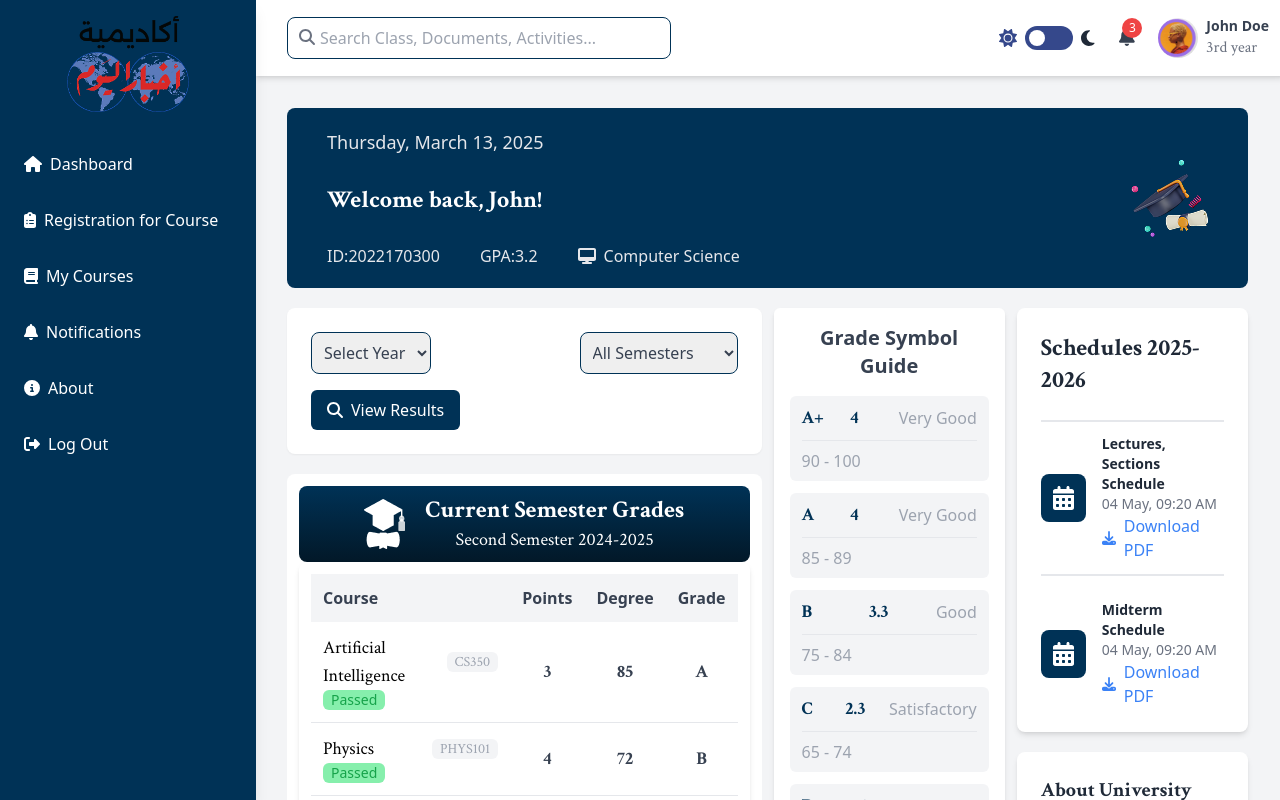
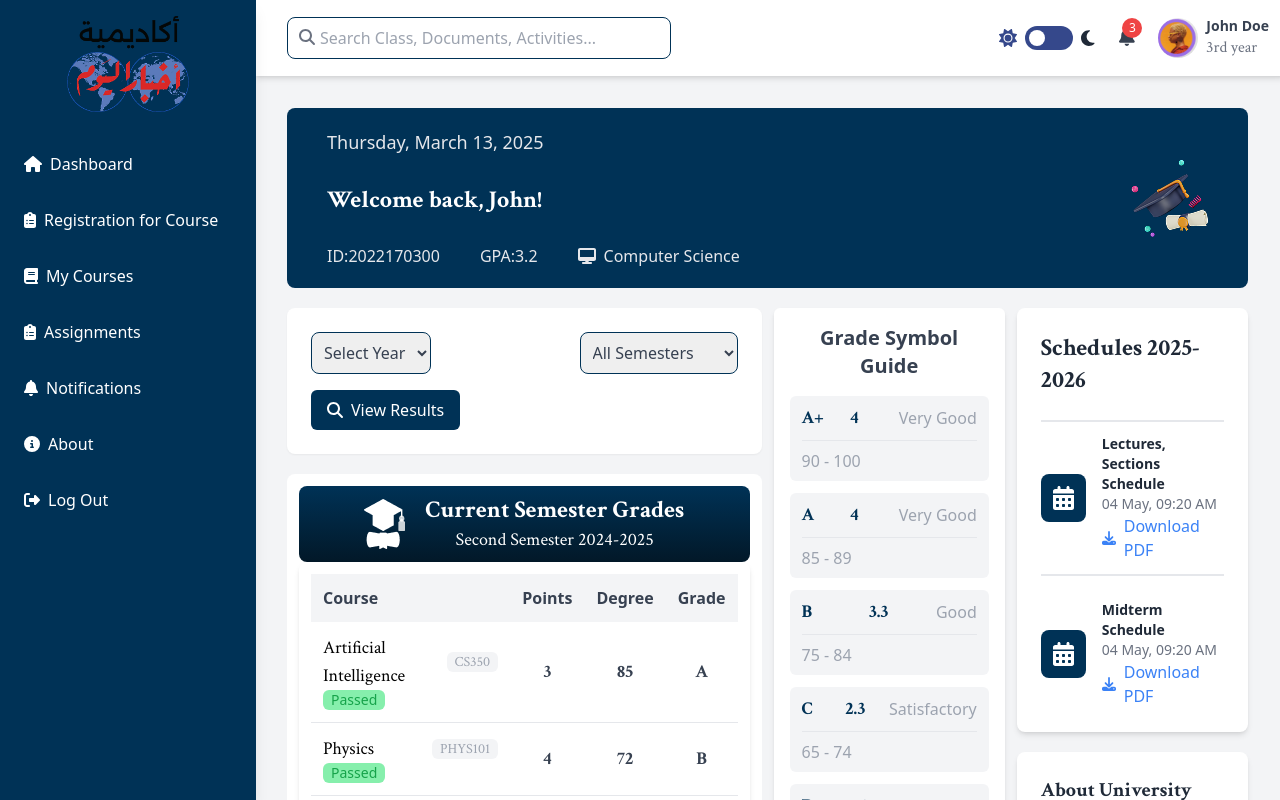
Before and after one commit to BasemYahia22/Akhbar-Elyoum, a React (Vite) app: page /student in a window 1280 px wide. Shown: the top 800 px of the page. Built offline with nearby package versions, Linux system fonts and the light colour scheme.

Commit message:
feat(sidebar): Add new link for Assignments

```diff
--- a/src/components/Sidebar.jsx
+++ b/src/components/Sidebar.jsx
@@ -10,7 +10,6 @@ import {
   faBell,
   faUsers,
   faSignInAlt,
-  faChartLine,
 } from "@fortawesome/free-solid-svg-icons";
 import logo from "../assets/logo.png";
 import { Link } from "react-router-dom";
@@ -67,6 +66,12 @@ const Sidebar = ({ isOpen, toggleSidebar, userRole }) => {
                 <Link to="/student/my-courses" className={linkStyle}>
                   <FontAwesomeIcon icon={faBook} className="mr-2" />
                   My Courses
+                </Link>
+              </li>
+              <li>
+                <Link to="/student/assignments" className={linkStyle}>
+                  <FontAwesomeIcon icon={faClipboardList} className="mr-2" />
+                  Assignments
                 </Link>
               </li>
               <li>
```
